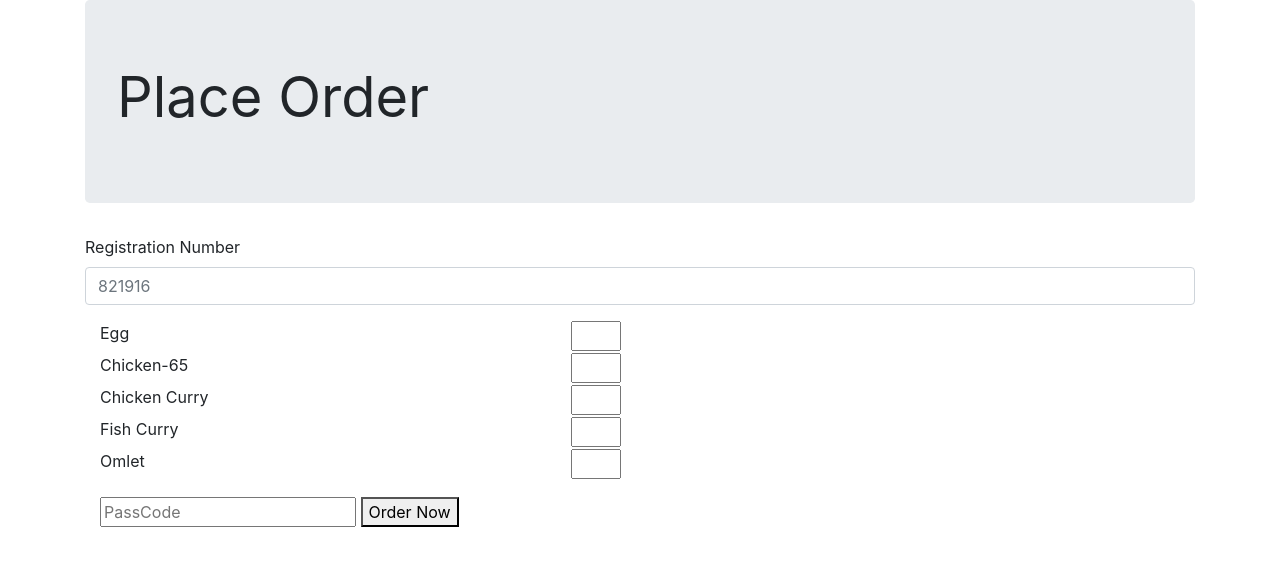
After one commit to Saurav66/devathon, a Django app: page /accounts/order/ in a window 1280 px wide. The commit adds this page. Shown: the top 566 px of the page. Run offline with Django 3.2, Linux system fonts and the light colour scheme; some libraries are stand-ins or nearby versions.

Commit message:
Added order page

```diff
--- a/devathon/accounts/urls.py
+++ b/devathon/accounts/urls.py
@@ -9,4 +9,5 @@ urlpatterns = [
     auth_views.LoginView.as_view(template_name='accounts/login.html'),
     name='login'),
     path('dashboard/', views.dashboard, name="dashboard"),
+    path('order/', views.order, name="order"),
 ]
--- a/devathon/accounts/views.py
+++ b/devathon/accounts/views.py
@@ -17,3 +17,6 @@ def my_view(request):
 
 def dashboard(request):
     return render(request, 'accounts/dashboard.html')
+
+def order(request):
+    return render(request, 'accounts/order.html')
--- a/devathon/templates/accounts/dashboard.html
+++ b/devathon/templates/accounts/dashboard.html
@@ -25,7 +25,7 @@
 <div class="container">
     <div class="jumbotron">
         <h1 class="display-4"><strong>Your Transactions</strong> </h1>
-      </div>
+    </div>
 
       <div class="container mb-4">
         <div class="row">
--- /dev/null
+++ b/devathon/templates/accounts/order.html
@@ -0,0 +1,53 @@
+{% extends 'accounts/base.html' %}
+{% load static %}
+{% block title%}Orders{% endblock %}
+{% block body %}
+
+<div class="container">
+    <div class="jumbotron">
+        <h1 class="display-4"><strong>Place Order</strong> </h1>
+    </div>
+    <form class="form-signin"  method="POST" action="#">
+        {% csrf_token %}
+        <div class="form-group">
+            <label>Registration Number</label>
+            <input type="text" class="form-control" id="regNum" placeholder="821916">
+          </div>
+
+          <div class="form-group">
+              <div class="container">
+                  <div class="row">
+                      <div class="col-5"><label>Egg </label></div>
+                      <div class="col-4"><input class="mx-2" style="width: 50px" type="number" min="0"/></div>
+                  </div>
+                  <div class="row">
+                      <div class="col-5"><label>Chicken-65 </label></div>
+                      <div class="col-4"><input class="mx-2" style="width: 50px" type="number" min="0"/></div>
+                  </div>
+                  <div class="row">
+                      <div class="col-5"><label>Chicken Curry</label></div>
+                      <div class="col-4"><input class="mx-2" style="width: 50px" type="number" min="0"/></div>
+                  </div>
+                  <div class="row">
+                      <div class="col-5"><label>Fish Curry</label></div>
+                      <div class="col-4"><input class="mx-2" style="width: 50px" type="number" min="0"/></div>
+                  </div>
+                  <div class="row">
+                    <div class="col-5"><label>Omlet</label></div>
+                    <div class="col-4"><input class="mx-2" style="width: 50px" type="number" min="0"/></div>
+                </div>
+              </div>
+          </div>
+
+          <div class="form-group">
+            <div class="container">
+            <label for="inputPassword" class="sr-only">PassCode</label>
+      <input type="password"  id="passCode" placeholder="PassCode" required> <button type="submit">Order Now</button>
+      <div class="container"></div>
+          </div>
+    </form>
+</div>
+
+
+
+{% endblock %}
```
